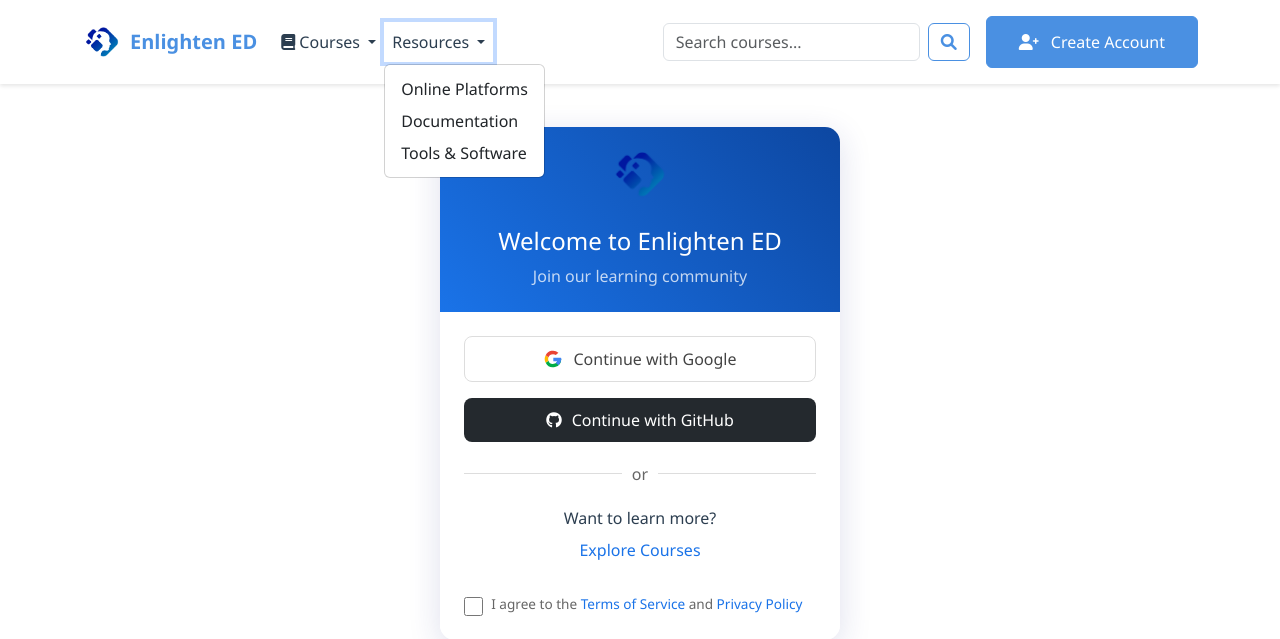
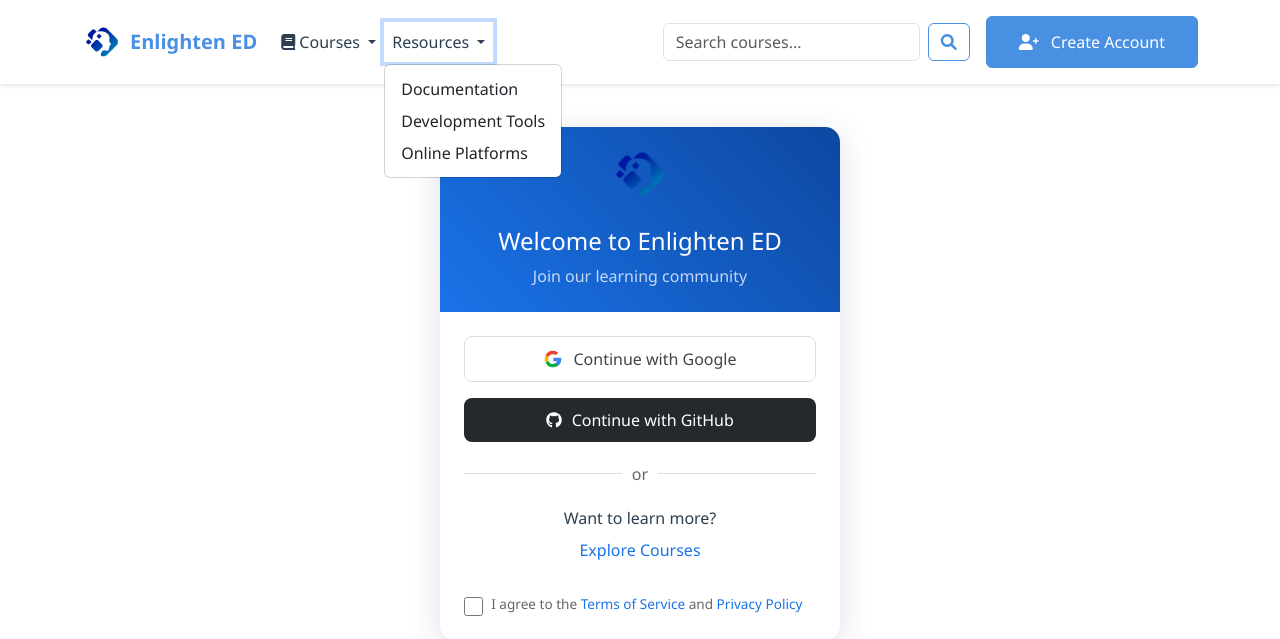
Before and after one commit to rjvtayam/Courseware, a Flask app: page /login in a window 1280 px wide, after a click on "Resources". Shown: the top 639 px of the page. Run offline with Flask 3, Linux system fonts and the light colour scheme; some libraries are stand-ins or nearby versions.

Commit message:
fix: Update resource navigation links to use resources blueprint routes

```diff
--- a/app/templates/base.html
+++ b/app/templates/base.html
@@ -52,14 +52,13 @@
                         </ul>
                     </li>
                     <li class="nav-item dropdown">
-                        <a class="nav-link dropdown-toggle" href="#" id="resourcesDropdown" role="button"
-                            data-bs-toggle="dropdown" aria-expanded="false">
+                        <a class="nav-link dropdown-toggle" href="#" role="button" data-bs-toggle="dropdown">
                             Resources
                         </a>
-                        <ul class="dropdown-menu" aria-labelledby="resourcesDropdown">
-                            <li><a class="dropdown-item" href="{{ url_for('main.online_platforms') }}">Online Platforms</a></li>
-                            <li><a class="dropdown-item" href="{{ url_for('main.documentation') }}">Documentation</a></li>
-                            <li><a class="dropdown-item" href="{{ url_for('main.tools') }}">Tools & Software</a></li>
+                        <ul class="dropdown-menu">
+                            <li><a class="dropdown-item" href="{{ url_for('resources.documentation') }}">Documentation</a></li>
+                            <li><a class="dropdown-item" href="{{ url_for('resources.tools') }}">Development Tools</a></li>
+                            <li><a class="dropdown-item" href="{{ url_for('resources.online_platforms') }}">Online Platforms</a></li>
                         </ul>
                     </li>
                 </ul>
```
